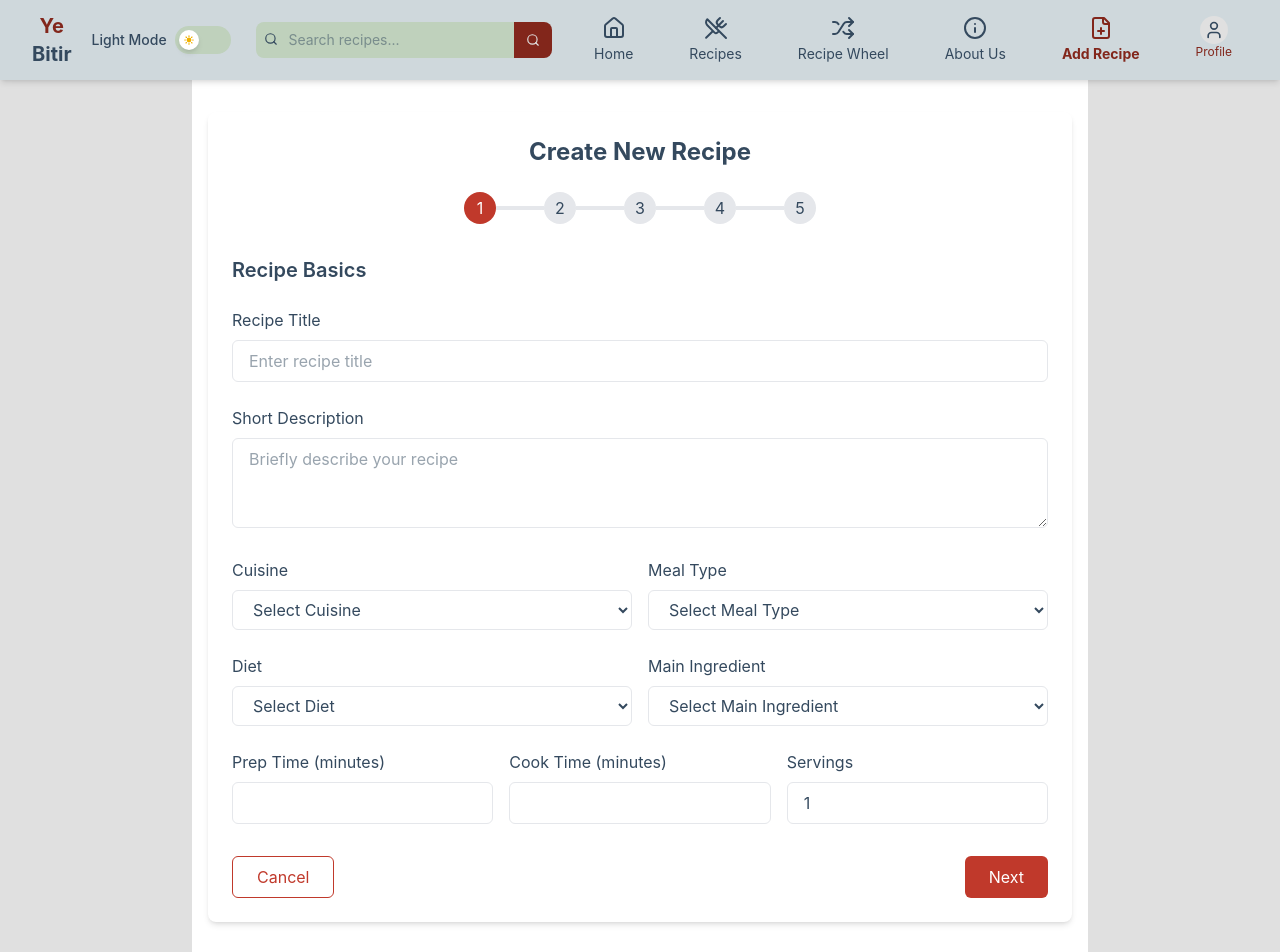
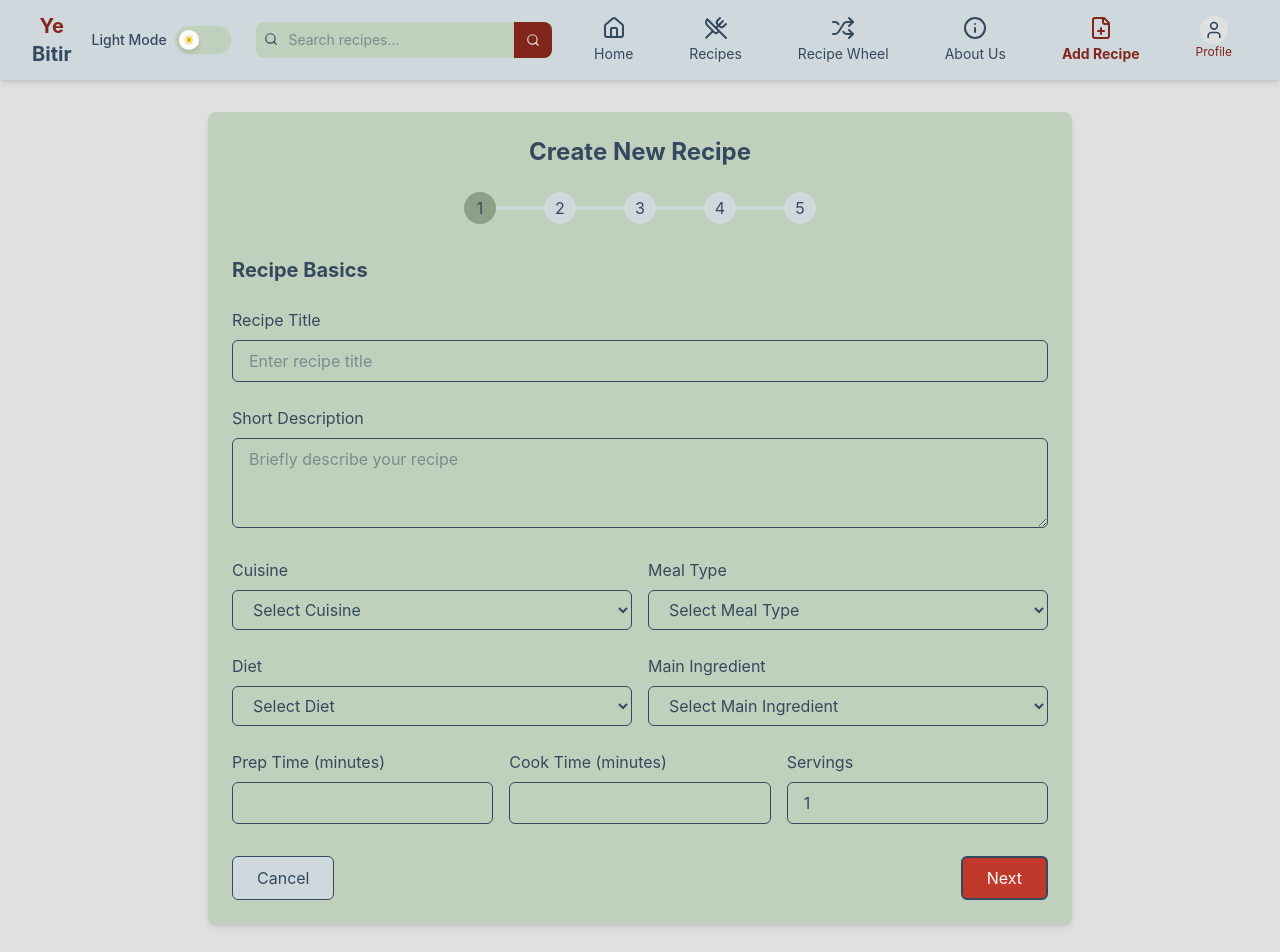
Before and after one commit to Emirhan-Kara/Ye-Bitir, a React (Vite) app: page /add-recipe in a window 1280 px wide. Shown: the top 952 px of the page. Built offline with nearby package versions, Linux system fonts and the light colour scheme.

Commit message:
Update AddRecipePage.jsx
Add recipe page is integrated to new color palette and dynamic theme.

Also some animations are added

```diff
--- a/src/components/AddRecipePage.jsx
+++ b/src/components/AddRecipePage.jsx
@@ -1,9 +1,11 @@
 import React, { useState } from 'react';
 import { Link, useNavigate } from 'react-router-dom';
+import { ThemeProvider, useTheme } from '../context/ThemeContext';
 
 const AddRecipePage = () => {
   const navigate = useNavigate();
   const [currentStep, setCurrentStep] = useState(1);
+  const { theme } = useTheme();
 
   // Recipe form state
   const [recipe, setRecipe] = useState({
@@ -222,53 +224,56 @@ const AddRecipePage = () => {
   };
 
   return (
-    <div className="container mx-auto px-4 py-8 max-w-4xl bg-white">
-      <div className="bg-white rounded-lg shadow-md p-6">
-        <h1 className="text-2xl font-bold mb-6 text-[#34495e] text-center">Create New Recipe</h1>
+    <div className="container mx-auto px-4 py-8 max-w-4xl">
+      <div
+        className="bg-white rounded-lg shadow-md p-6"
+        style={{backgroundColor: theme.core.container, color:theme.core.text}}  >
+        <h1 className="text-2xl font-bold mb-6 text-center">Create New Recipe</h1>
 
         {/* Step Indicator */}
         <div className="flex items-center justify-center mb-8">
           {[1, 2, 3, 4, 5].map((step) => (
             <div key={step} className="flex items-center">
-              <div className={`w-8 h-8 rounded-full flex items-center justify-center ${
-                currentStep >= step ? 'bg-[#c0392b] text-white' : 'bg-gray-200 text-[#34495e]'
-              }`}>
+              <div className="w-8 h-8 rounded-full flex items-center justify-center"
+                    style={{ backgroundColor: currentStep >= step ? theme.core.containerHoover : theme.headerfooter.background}}>
                 {step}
               </div>
               {step < 5 && (
-                <div className={`w-12 h-1 ${
-                  currentStep > step ? 'bg-[#c0392b]' : 'bg-gray-200'
-                }`}></div>
+                <div className="w-12 h-1"
+                      style={{ backgroundColor: currentStep > step ? theme.core.containerHoover : theme.headerfooter.background}}>
+                </div>
               )}
             </div>
           ))}
         </div>
 
-        <form onSubmit={handleSubmit}>
+        <form onSubmit={handleSubmit}
+              style={{ borderColor: theme.core.text}}>
           {/* Step 1: Basic Info */}
           {currentStep === 1 && (
             <div className="space-y-6">
-              <h2 className="text-xl font-semibold text-[#34495e]">Recipe Basics</h2>
+              <h2 className="text-xl font-bold">Recipe Basics</h2>
 
               <div>
-                <label className="block text-[#34495e] mb-2">Recipe Title</label>
+                <label className="block mb-2">Recipe Title</label>
                 <input
                   type="text"
                   name="title"
                   value={recipe.title}
                   onChange={handleChange}
-                  className="w-full px-4 py-2 border border-gray-200 rounded-md focus:outline-none focus:ring-2 focus:ring-[#c0392b]"
+                  className="w-full px-4 py-2 border rounded-md focus:outline-none focus:ring-2 focus:ring-[#c0392b]"
                   placeholder="Enter recipe title"
+                  style={{ borderColor: theme.core.text}}
                 />
               </div>
 
               <div>
-                <label className="block text-[#34495e] mb-2">Short Description</label>
+                <label className="block  mb-2">Short Description</label>
                 <textarea
                   name="description"
                   value={recipe.description}
                   onChange={handleChange}
-                  className="w-full px-4 py-2 border border-gray-200 rounded-md focus:outline-none focus:ring-2 focus:ring-[#c0392b]"
+                  className="w-full px-4 py-2 border rounded-md focus:outline-none focus:ring-2 focus:ring-[#c0392b]"
                   placeholder="Briefly describe your recipe"
                   rows="3"
                 />
@@ -276,31 +281,33 @@ const AddRecipePage = () => {
 
               <div className="grid grid-cols-1 md:grid-cols-2 gap-4">
                 <div>
-                  <label className="block text-[#34495e] mb-2">Cuisine</label>
+                  <label className="block  mb-2">Cuisine</label>
                   <select
                     name="cuisine"
                     value={recipe.cuisine}
                     onChange={handleChange}
-                    className="w-full px-4 py-2 border border-gray-200 rounded-md focus:outline-none focus:ring-2 focus:ring-[#c0392b]"
+                    className="w-full px-4 py-2 border rounded-md focus:outline-none focus:ring-2 focus:ring-[#c0392b]"
                   >
-                    <option value="">Select Cuisine</option>
+                    <option value="" style={{ color: theme.headerfooter.logoRed}}>
+                        Select Cuisine
+                    </option>
                     {cuisineOptions.map(option => (
-                      <option key={option} value={option}>{option}</option>
+                      <option style={{ color: theme.headerfooter.logoRed}} key={option} value={option}>{option}</option>
                     ))}
                   </select>
                 </div>
 
                 <div>
-                  <label className="block text-[#34495e] mb-2">Meal Type</label>
+                  <label className="block  mb-2">Meal Type</label>
                   <select
                     name="mealType"
                     value={recipe.mealType}
                     onChange={handleChange}
-                    className="w-full px-4 py-2 border border-gray-200 rounded-md focus:outline-none focus:ring-2 focus:ring-[#c0392b]"
+                    className="w-full px-4 py-2 border rounded-md focus:outline-none focus:ring-2 focus:ring-[#c0392b]"
                   >
-                    <option value="">Select Meal Type</option>
+                    <option style={{ color: theme.headerfooter.logoRed}} value="">Select Meal Type</option>
                     {mealTypeOptions.map(option => (
-                      <option key={option} value={option}>{option}</option>
+                      <option style={{ color: theme.headerfooter.logoRed}} key={option} value={option}>{option}</option>
                     ))}
                   </select>
                 </div>
@@ -308,31 +315,31 @@ const AddRecipePage = () => {
 
               <div className="grid grid-cols-1 md:grid-cols-2 gap-4">
                 <div>
-                  <label className="block text-[#34495e] mb-2">Diet</label>
+                  <label className="block  mb-2">Diet</label>
                   <select
                     name="diet"
                     value={recipe.diet}
                     onChange={handleChange}
-                    className="w-full px-4 py-2 border border-gray-200 rounded-md focus:outline-none focus:ring-2 focus:ring-[#c0392b]"
+                    className="w-full px-4 py-2 border rounded-md focus:outline-none focus:ring-2 focus:ring-[#c0392b]"
                   >
                     <option value="">Select Diet</option>
                     {dietOptions.map(option => (
-                      <option key={option} value={option}>{option}</option>
+                      <option style={{ color: theme.headerfooter.logoRed}} key={option} value={option}>{option}</option>
                     ))}
                   </select>
                 </div>
 
                 <div>
-                  <label className="block text-[#34495e] mb-2">Main Ingredient</label>
+                  <label className="block  mb-2">Main Ingredient</label>
                   <select
                     name="mainIngredient"
                     value={recipe.mainIngredient}
                     onChange={handleChange}
-                    className="w-full px-4 py-2 border border-gray-200 rounded-md focus:outline-none focus:ring-2 focus:ring-[#c0392b]"
+                    className="w-full px-4 py-2 border rounded-md focus:outline-none focus:ring-2 focus:ring-[#c0392b]"
                   >
                     <option value="">Select Main Ingredient</option>
                     {mainIngredientOptions.map(option => (
-                      <option key={option} value={option}>{option}</option>
+                      <option style={{ color: theme.headerfooter.logoRed}} key={option} value={option}>{option}</option>
                     ))}
                   </select>
                 </div>
@@ -340,37 +347,37 @@ const AddRecipePage = () => {
 
               <div className="grid grid-cols-1 md:grid-cols-3 gap-4">
                 <div>
-                  <label className="block text-[#34495e] mb-2">Prep Time (minutes)</label>
+                  <label className="block mb-2">Prep Time (minutes)</label>
                   <input
                     type="number"
                     name="prepTime"
                     value={recipe.prepTime}
                     onChange={handleChange}
-                    className="w-full px-4 py-2 border border-gray-200 rounded-md focus:outline-none focus:ring-2 focus:ring-[#c0392b]"
+                    className="w-full px-4 py-2 border rounded-md focus:outline-none focus:ring-2 focus:ring-[#c0392b]"
                     min="0"
                   />
                 </div>
 
                 <div>
-                  <label className="block text-[#34495e] mb-2">Cook Time (minutes)</label>
+                  <label className="block mb-2">Cook Time (minutes)</label>
                   <input
                     type="number"
                     name="cookTime"
                     value={recipe.cookTime}
                     onChange={handleChange}
-                    className="w-full px-4 py-2 border border-gray-200 rounded-md focus:outline-none focus:ring-2 focus:ring-[#c0392b]"
+                    className="w-full px-4 py-2 border rounded-md focus:outline-none focus:ring-2 focus:ring-[#c0392b]"
                     min="0"
                   />
                 </div>
 
                 <div>
-                  <label className="block text-[#34495e] mb-2">Servings</label>
+                  <label className="block mb-2">Servings</label>
                   <input
                     type="number"
                     name="servings"
                     value={recipe.servings}
                     onChange={handleChange}
-                    className="w-full px-4 py-2 border border-gray-200 rounded-md focus:outline-none focus:ring-2 focus:ring-[#c0392b]"
+                    className="w-full px-4 py-2 border rounded-md focus:outline-none focus:ring-2 focus:ring-[#c0392b]"
                     min="1"
                   />
                 </div>
@@ -380,45 +387,46 @@ const AddRecipePage = () => {
 
           {/* Step 2: Ingredients */}
           {currentStep === 2 && (
-            <div className="space-y-6">
-              <h2 className="text-xl font-semibold text-[#34495e]">Ingredients</h2>
-              <p className="text-[#34495e] opacity-70">Add all ingredients needed for your recipe</p>
+            <div className="space-y-6"
+                  style={{ color:theme.core.text }}>
+              <h2 className="text-xl font-semibold">Ingredients</h2>
+              <p className=" opacity-70">Add all ingredients needed for your recipe</p>
 
               <div className="flex flex-col md:flex-row space-y-4 md:space-y-0 md:space-x-4">
                 <div className="flex-1">
-                  <label className="block text-[#34495e] mb-2">Ingredient Name</label>
+                  <label className="block mb-2">Ingredient Name</label>
                   <input
                     type="text"
                     name="name"
                     value={currentIngredient.name}
                     onChange={handleIngredientChange}
-                    className="w-full px-4 py-2 border border-gray-200 rounded-md focus:outline-none focus:ring-2 focus:ring-[#c0392b]"
+                    className="w-full px-4 py-2 border  rounded-md focus:outline-none focus:ring-2 focus:ring-[#c0392b]"
                     placeholder="e.g. Flour"
                   />
                 </div>
 
                 <div className="md:w-1/4">
-                  <label className="block text-[#34495e] mb-2">Quantity</label>
+                  <label className="block  mb-2">Quantity</label>
                   <input
                     type="text"
                     name="quantity"
                     value={currentIngredient.quantity}
                     onChange={handleIngredientChange}
-                    className="w-full px-4 py-2 border border-gray-200 rounded-md focus:outline-none focus:ring-2 focus:ring-[#c0392b]"
+                    className="w-full px-4 py-2 border  rounded-md focus:outline-none focus:ring-2 focus:ring-[#c0392b]"
                     placeholder="e.g. 2"
                   />
                 </div>
 
                 <div className="md:w-1/4">
-                  <label className="block text-[#34495e] mb-2">Unit</label>
+                  <label className="block  mb-2">Unit</label>
                   <select
                     name="unit"
                     value={currentIngredient.unit}
                     onChange={handleIngredientChange}
-                    className="w-full px-4 py-2 border border-gray-200 rounded-md focus:outline-none focus:ring-2 focus:ring-[#c0392b]"
+                    className="w-full px-4 py-2 border  rounded-md focus:outline-none focus:ring-2 focus:ring-[#c0392b]"
                   >
                     {unitOptions.map(unit => (
-                      <option key={unit} value={unit}>{unit}</option>
+                      <option style={{ color: theme.headerfooter.logoRed}} key={unit} value={unit}>{unit}</option>
                     ))}
                   </select>
                 </div>
@@ -427,7 +435,8 @@ const AddRecipePage = () => {
                   <button
                     type="button"
                     onClick={addIngredient}
-                    className="bg-[#c0392b] hover:bg-[#a82315] text-white px-4 py-2 rounded-md focus:outline-none transition-colors"
+                    className="border-2 bg-[#c0392b] hover:bg-[#a82315] hover:scale-110 cursor-pointer text-white px-6 py-2 rounded-md focus:outline-none transition-colors"
+                    style={{ borderColor: theme.core.text }}
                   >
                     Add
                   </button>
@@ -436,10 +445,11 @@ const AddRecipePage = () => {
 
               {recipe.ingredients.length > 0 && (
                 <div className="mt-6">
-                  <h3 className="text-lg font-medium mb-4 text-[#34495e]">Ingredient List</h3>
+                  <h3 className="text-lg font-medium mb-4 ">Ingredient List</h3>
                   <ul className="space-y-2">
                     {recipe.ingredients.map((ingredient) => (
-                      <li key={ingredient.id} className="flex justify-between items-center bg-[#e2ece0] p-3 rounded-md">
+                      <li key={ingredient.id} className="flex justify-between items-center p-3 rounded-md"
+                                              style={{backgroundColor: theme.core.containerHoover}}>
                         <span>
                           {ingredient.quantity} {ingredient.unit} {ingredient.name}
                         </span>
@@ -463,16 +473,16 @@ const AddRecipePage = () => {
           {/* Step 3: Instructions */}
           {currentStep === 3 && (
             <div className="space-y-6">
-              <h2 className="text-xl font-semibold text-[#34495e]">Instructions</h2>
-              <p className="text-[#34495e] opacity-70">Add step-by-step instructions for your recipe</p>
+              <h2 className="text-xl font-semibold ">Instructions</h2>
+              <p className=" opacity-70">Add step-by-step instructions for your recipe</p>
 
               <div className="flex space-x-4">
                 <div className="flex-1">
-                  <label className="block text-[#34495e] mb-2">Step Description</label>
+                  <label className="block  mb-2">Step Description</label>
                   <textarea
                     value={currentStepText}
                     onChange={(e) => setCurrentStepText(e.target.value)}
-                    className="w-full px-4 py-2 border border-gray-200 rounded-md focus:outline-none focus:ring-2 focus:ring-[#c0392b]"
+                    className="w-full px-4 py-2 border  rounded-md focus:outline-none focus:ring-2 focus:ring-[#c0392b]"
                     placeholder="Describe this step..."
                     rows="3"
                   />
@@ -482,7 +492,8 @@ const AddRecipePage = () => {
                   <button
                     type="button"
                     onClick={addStep}
-                    className="bg-[#c0392b] hover:bg-[#a82315] text-white px-4 py-2 rounded-md focus:outline-none transition-colors h-12"
+                    className="border-2 bg-[#c0392b] hover:bg-[#a82315] hover:scale-110 cursor-pointer text-white px-2 py-2 h-10 rounded-md focus:outline-none transition-colors"
+                    style={{borderColor: theme.core.text}}
                   >
                     Add Step
                   </button>
@@ -491,15 +502,17 @@ const AddRecipePage = () => {
 
               {recipe.steps.length > 0 && (
                 <div className="mt-6">
-                  <h3 className="text-lg font-medium mb-4 text-[#34495e]">Instructions</h3>
+                  <h3 className="text-lg font-medium mb-4 ">Instructions</h3>
                   <ol className="space-y-4">
                     {recipe.steps.map((step, index) => (
-                      <li key={step.id} className="flex items-start bg-[#e2ece0] p-4 rounded-md">
-                        <span className="w-6 h-6 bg-[#c0392b] text-white rounded-full flex items-center justify-center mr-4 flex-shrink-0 mt-1">
+                      <li key={step.id} className="flex items-start bg-[#e2ece0] p-4 rounded-md"
+                                        style={{ backgroundColor: theme.core.containerHoover }}>
+                        <span className="w-6 h-6 rounded-full flex items-center justify-center mr-4 flex-shrink-0 mt-1"
+                              style={{ backgroundColor: theme.core.container, color: theme.core.text}}>
                           {index + 1}
                         </span>
                         <div className="flex-1">
-                          <p className="text-[#34495e]">{step.text}</p>
+                          <p className="">{step.text}</p>
                         </div>
                         <button
                           type="button"
@@ -521,8 +534,8 @@ const AddRecipePage = () => {
           {/* Step 4: Photo */}
           {currentStep === 4 && (
             <div className="space-y-6">
-              <h2 className="text-xl font-semibold text-[#34495e]">Recipe Photo</h2>
-              <p className="text-[#34495e] opacity-70">Add a photo of your finished recipe</p>
+              <h2 className="text-xl font-semibold ">Recipe Photo</h2>
+              <p className=" opacity-70">Add a photo of your finished recipe</p>
 
               <div className="flex flex-col items-center space-y-4">
                 <div className="w-full">
@@ -530,7 +543,7 @@ const AddRecipePage = () => {
                     type="file"
                     accept="image/*"
                     onChange={handlePhotoChange}
-                    className="w-full px-4 py-2 border border-gray-200 rounded-md focus:outline-none focus:ring-2 focus:ring-[#c0392b]"
+                    className="w-full px-4 py-2 border  rounded-md focus:outline-none focus:ring-2 focus:ring-[#c0392b]"
                   />
                 </div>
 
@@ -543,8 +556,9 @@ const AddRecipePage = () => {
                     />
                   </div>
                 ) : (
-                  <div className="mt-4 w-full max-w-lg bg-gray-100 h-64 rounded-lg flex items-center justify-center">
-                    <p className="text-gray-400">No photo selected</p>
+                  <div className="mt-4 w-full max-w-lg h-64 rounded-lg flex items-center justify-center"
+                      style={{backgroundColor: theme.core.containerHoover}}>
+                    <p className="text-white">No photo selected</p>
                   </div>
                 )}
               </div>
@@ -554,10 +568,11 @@ const AddRecipePage = () => {
           {/* Step 5: Review */}
           {currentStep === 5 && (
             <div className="space-y-6">
-              <h2 className="text-xl font-semibold text-[#34495e]">Review Your Recipe</h2>
-              <p className="text-[#34495e] opacity-70">Please review your recipe before submitting</p>
+              <h2 className="text-xl font-semibold ">Review Your Recipe</h2>
+              <p className=" opacity-70">Please review your recipe before submitting</p>
 
-              <div className="bg-[#f9f9f9] rounded-lg p-6 space-y-6">
+              <div className="rounded-lg p-6 space-y-6"
+                  style={{ backgroundColor: theme.core.containerHoover}}>
                 <div className="flex flex-col md:flex-row gap-6">
                   {/* Photo */}
                   <div className="md:w-1/3">
@@ -576,8 +591,8 @@ const AddRecipePage = () => {
 
                   {/* Basic Info */}
                   <div className="md:w-2/3 space-y-3">
-                    <h3 className="text-xl font-bold text-[#34495e]">{recipe.title || "Untitled Recipe"}</h3>
-                    <p className="text-gray-600">{recipe.description || "No description provided."}</p>
+                    <h3 className="text-xl font-bold ">{recipe.title || "Untitled Recipe"}</h3>
+                    <p className="text-gray-600" >{recipe.description || "No description provided."}</p>
 
                     <div className="grid grid-cols-2 gap-x-4 gap-y-2">
                       <div>
@@ -614,7 +629,7 @@ const AddRecipePage = () => {
 
                 {/* Ingredients */}
                 <div className="border-t pt-4">
-                  <h4 className="text-lg font-semibold text-[#34495e] mb-3">Ingredients</h4>
+                  <h4 className="text-lg font-semibold  mb-3">Ingredients</h4>
                   {recipe.ingredients.length > 0 ? (
                     <ul className="list-disc pl-5 space-y-1">
                       {recipe.ingredients.map((ingredient) => (
@@ -630,7 +645,7 @@ const AddRecipePage = () => {
 
                 {/* Instructions */}
                 <div className="border-t pt-4">
-                  <h4 className="text-lg font-semibold text-[#34495e] mb-3">Instructions</h4>
+                  <h4 className="text-lg font-semibold  mb-3">Instructions</h4>
                   {recipe.steps.length > 0 ? (
                     <ol className="list-decimal pl-5 space-y-2">
                       {recipe.steps.map((step, index) => (
@@ -653,7 +668,8 @@ const AddRecipePage = () => {
               <button
                 type="button"
                 onClick={prevStep}
-                className="bg-gray-200 hover:bg-gray-300 text-[#34495e] px-6 py-2 rounded-md focus:outline-none transition-colors"
+                className="border hover:brightness-80 px-6 py-2 rounded-md focus:outline-none transition-colors cursor-pointer hover:scale-110"
+                style={{ color: theme.core.text,  backgroundColor: theme.headerfooter.background}}
               >
                 Previous
               </button>
@@ -662,7 +678,8 @@ const AddRecipePage = () => {
             <button
               type="button"
               onClick={handleCancel}
-              className="bg-white hover:bg-gray-100 text-[#c0392b] border border-[#c0392b] px-6 py-2 rounded-md focus:outline-none transition-colors"
+              className="border hover:brightness-80 px-6 py-2 rounded-md focus:outline-none transition-colors cursor-pointer hover:scale-110"
+                style={{ color: theme.core.text,  backgroundColor: theme.headerfooter.background}}
             >
               Cancel
             </button>
@@ -671,7 +688,8 @@ const AddRecipePage = () => {
               <button
                 type="button"
                 onClick={nextStep}
-                className="bg-[#c0392b] hover:bg-[#a82315] text-white px-6 py-2 rounded-md focus:outline-none transition-colors"
+                className="bg-[#c0392b] hover:bg-[#a82315] border-2 hover:scale-110 cursor-pointer text-white px-6 py-2 rounded-md focus:outline-none transition-colors"
+                style={{ borderColor: theme.core.text }}
               >
                 Next
               </button>
@@ -679,7 +697,8 @@ const AddRecipePage = () => {
               <button
                 type="button"
                 onClick={handleSubmit}
-                className="bg-[#c0392b] hover:bg-[#a82315] text-white px-6 py-2 rounded-md focus:outline-none transition-colors"
+                className="border-2 bg-[#c0392b] hover:bg-[#a82315] hover:scale-110 cursor-pointer text-white px-6 py-2 rounded-md focus:outline-none transition-colors"
+                style={{ borderColor: theme.core.text }}
               >
                 Submit Recipe
               </button>
```
